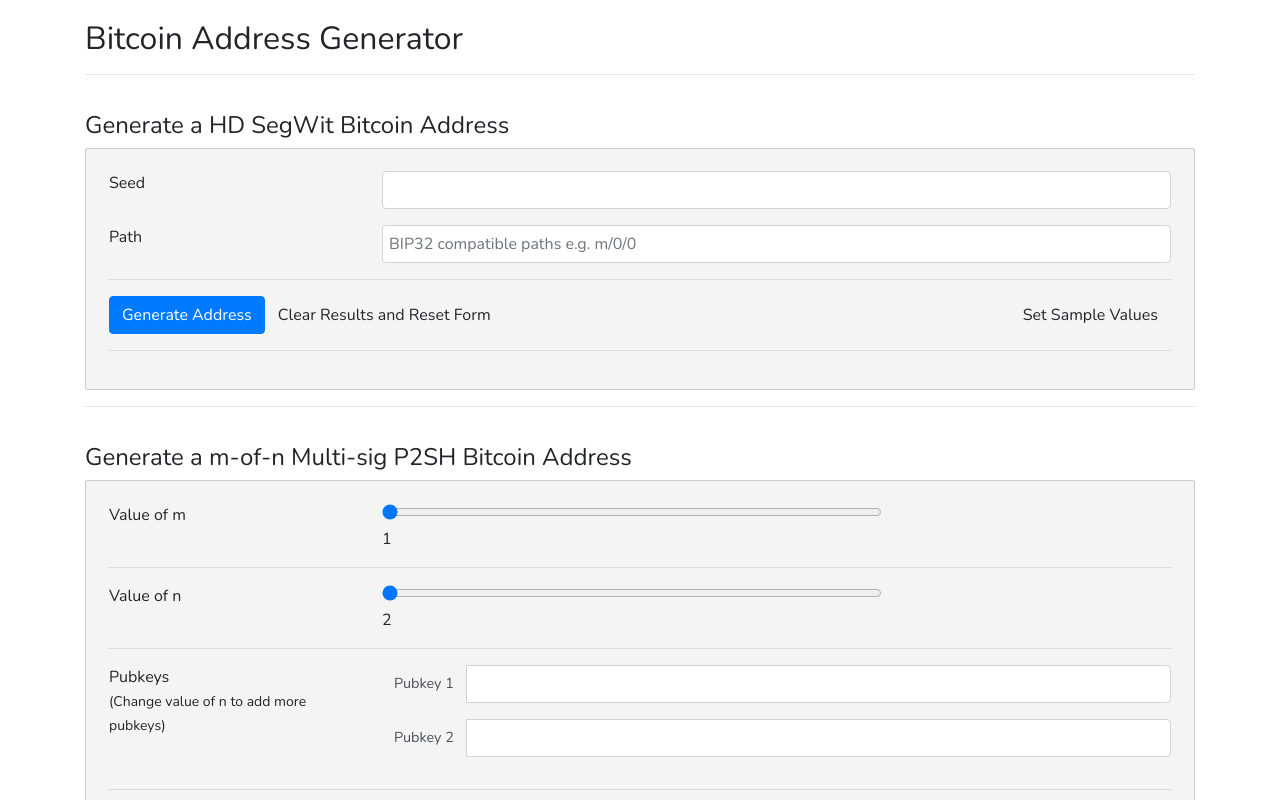
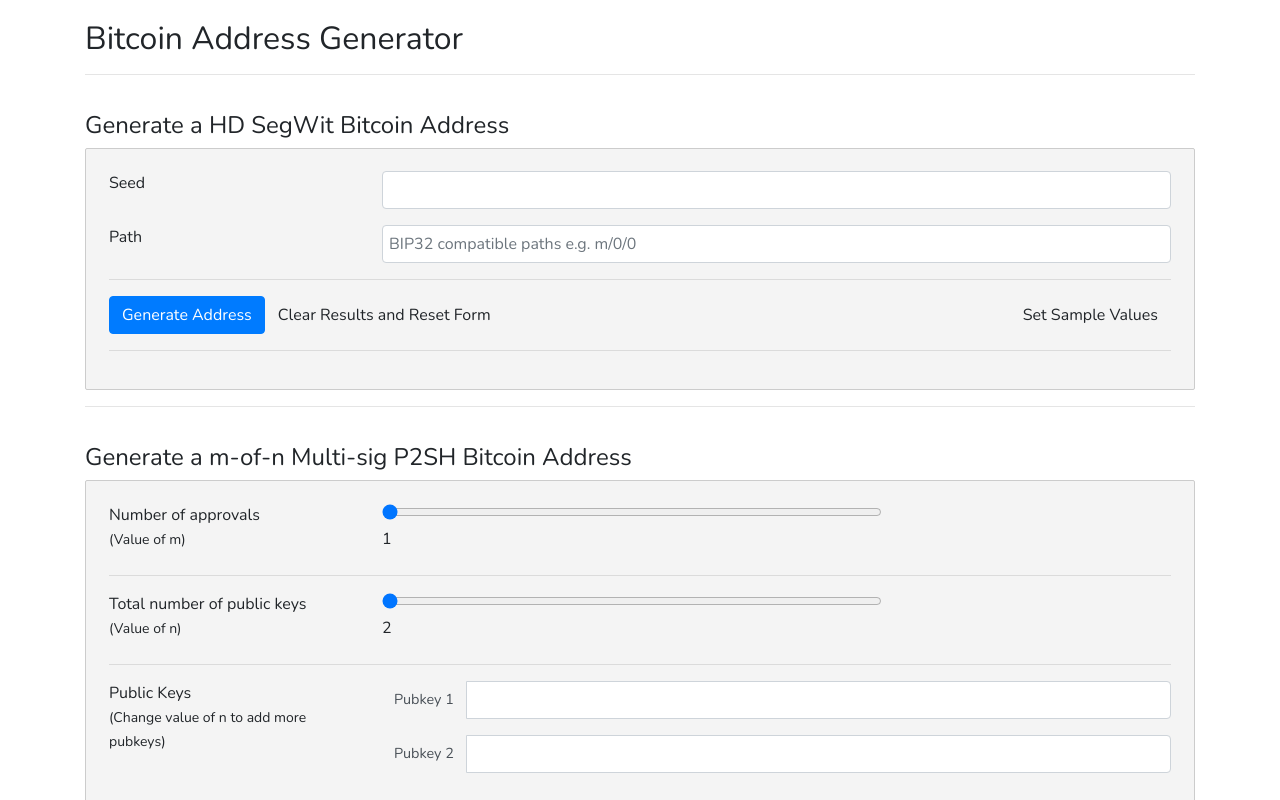
Before and after one commit to cwlau/bitcoin-address-generator, a React app: page / in a window 1280 px wide. Shown: the top 800 px of the page. Built offline with nearby package versions, Linux system fonts and the light colour scheme.

Commit message:
Code clean

```diff
--- a/src/components/MultiSigAddressForm.tsx
+++ b/src/components/MultiSigAddressForm.tsx
@@ -35,21 +35,11 @@
 
 
   const generateAddress = () => {
-    // const pubkeys = [
-    //   '026477115981fe981a6918a6297d9803c4dc04f328f22041bedff886bbc2962e01',
-    //   '02c96db2302d19b43d4c69368babace7854cc84eb9e061cde51cfa77ca4a22b8b9',
-    //   '023e4740d0ba639e28963f3476157b7cf2fb7c6fdf4254f97099cf8670b505ea59',
-    //   '03c6103b3b83e4a24a0e33a4df246ef11772f9992663db0c35759a5e2ebf68d8e9',
-    // ].map(hex => Buffer.from(hex, 'hex'));
-
     try {
       const pubkeys = pubkeyValues.map((hex: string) => Buffer.from(hex, 'hex'));
       const { address } = bitcoin.payments.p2sh({
         redeem: bitcoin.payments.p2ms({ m: mValue, pubkeys }),
       });
-
-      // console.log('generateAddress done');
-      // console.log({ address });
 
       if (!address) {
         setAddress('');
@@ -78,6 +68,9 @@
   }
 
   const clearResults = () => {
+    const confirmed = confirm("Clear form values?");
+    if (!confirmed) {return;}
+
     setMValue(1);
     setNValue(2);
     setPubkeyValues(['', '']);
@@ -145,7 +138,7 @@
 
         <div className="mb-3 row">
           <div className="col-12 col-sm-3">
-            <label htmlFor="m-value" className="form-label">Value of m</label>
+            <label htmlFor="m-value" className="form-label">Number of approvals <br/><span className="small">(Value of m)</span></label>
           </div>
 
           <div className="col-12 col-sm-9">
@@ -164,7 +157,7 @@
 
         <div className="mb-3 row">
           <div className="col-12 col-sm-3">
-            <label htmlFor="n-value" className="form-label">Value of n</label>
+            <label htmlFor="n-value" className="form-label">Total number of public keys <br/><span className="small">(Value of n)</span></label>
           </div>
 
           <div className="col-12 col-sm-9">
@@ -200,7 +193,7 @@
 
         <div className="mb-3 row">
           <div className="col-12 col-sm-3">
-            Pubkeys <br/><span className="small">(Change value of n to add more pubkeys)</span>
+            Public Keys <br/><span className="small">(Change value of n to add more pubkeys)</span>
           </div>
 
           <div className="col-12 col-sm-9">
```
Also changed, not shown: src/index.tsx (+0 -13 lines).
